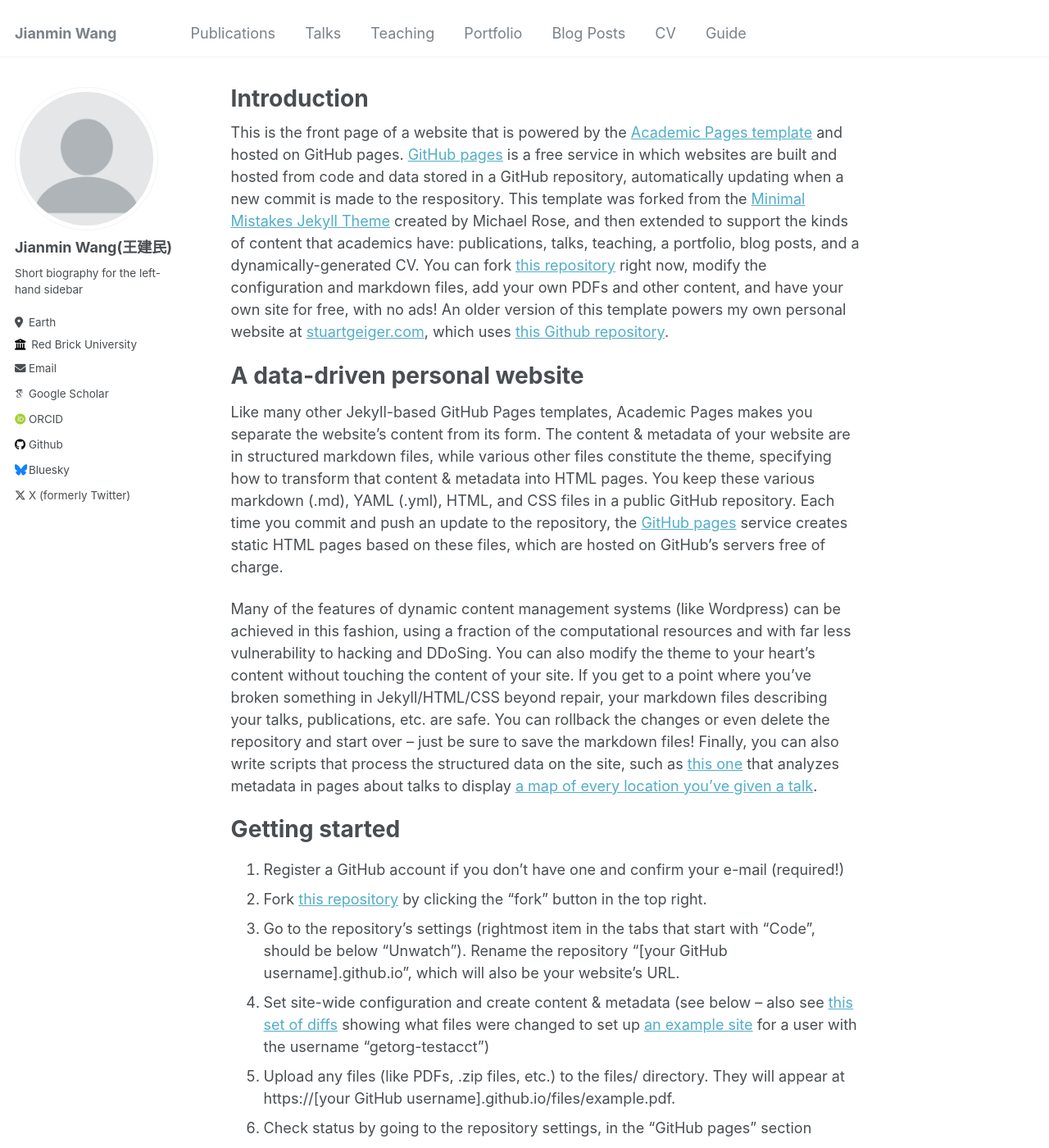
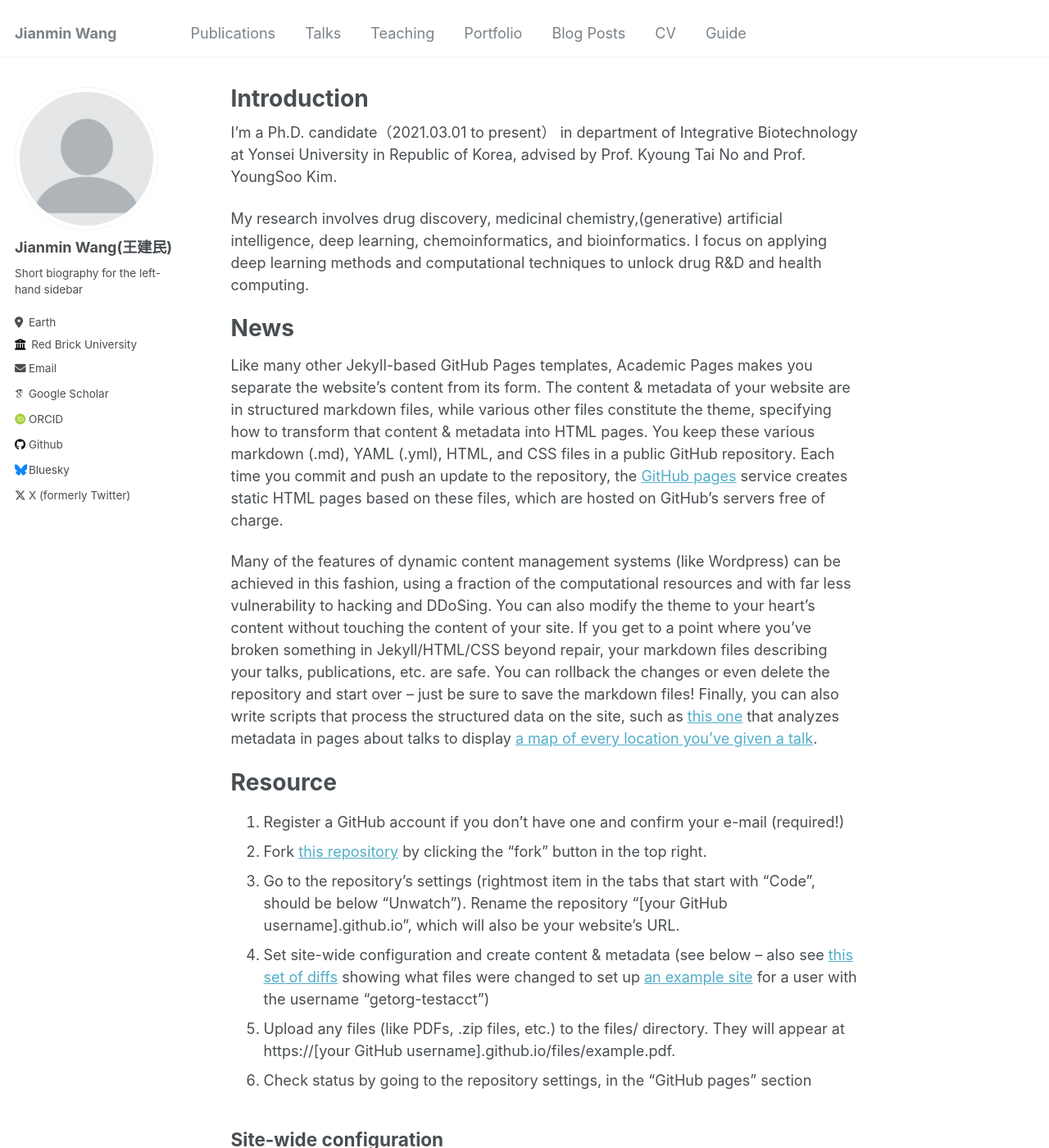
Before and after one commit to Jianmin2drugai/Jianmin2drugai.github.io, a Jekyll site: the page built from _pages/about.md, in a window 1280 px wide and 1400 px high. Shown: the whole window at 82% size. Built offline with Jekyll 4.4.1, drawn with Linux system fonts in a browser that asks for light colours; some web fonts are replaced.

Commit message:
Update about.md

```diff
--- a/_pages/about.md
+++ b/_pages/about.md
@@ -7,15 +7,17 @@ redirect_from:
   - /about.html
 ---
 
-This is the front page of a website that is powered by the [Academic Pages template](https://github.com/academicpages/academicpages.github.io) and hosted on GitHub pages. [GitHub pages](https://pages.github.com) is a free service in which websites are built and hosted from code and data stored in a GitHub repository, automatically updating when a new commit is made to the respository. This template was forked from the [Minimal Mistakes Jekyll Theme](https://mmistakes.github.io/minimal-mistakes/) created by Michael Rose, and then extended to support the kinds of content that academics have: publications, talks, teaching, a portfolio, blog posts, and a dynamically-generated CV. You can fork [this repository](https://github.com/academicpages/academicpages.github.io) right now, modify the configuration and markdown files, add your own PDFs and other content, and have your own site for free, with no ads! An older version of this template powers my own personal website at [stuartgeiger.com](http://stuartgeiger.com), which uses [this Github repository](https://github.com/staeiou/staeiou.github.io).
+I'm a Ph.D. candidate（2021.03.01 to present） in department of Integrative Biotechnology at Yonsei University in Republic of Korea, advised by Prof. Kyoung Tai No and Prof. YoungSoo Kim.
 
-A data-driven personal website
+My research involves drug discovery, medicinal chemistry,(generative) artificial intelligence, deep learning, chemoinformatics, and bioinformatics. I focus on applying deep learning methods and computational techniques to unlock drug R&D and health computing.
+
+News
 ======
 Like many other Jekyll-based GitHub Pages templates, Academic Pages makes you separate the website's content from its form. The content & metadata of your website are in structured markdown files, while various other files constitute the theme, specifying how to transform that content & metadata into HTML pages. You keep these various markdown (.md), YAML (.yml), HTML, and CSS files in a public GitHub repository. Each time you commit and push an update to the repository, the [GitHub pages](https://pages.github.com/) service creates static HTML pages based on these files, which are hosted on GitHub's servers free of charge.
 
 Many of the features of dynamic content management systems (like Wordpress) can be achieved in this fashion, using a fraction of the computational resources and with far less vulnerability to hacking and DDoSing. You can also modify the theme to your heart's content without touching the content of your site. If you get to a point where you've broken something in Jekyll/HTML/CSS beyond repair, your markdown files describing your talks, publications, etc. are safe. You can rollback the changes or even delete the repository and start over -- just be sure to save the markdown files! Finally, you can also write scripts that process the structured data on the site, such as [this one](https://github.com/academicpages/academicpages.github.io/blob/master/talkmap.ipynb) that analyzes metadata in pages about talks to display [a map of every location you've given a talk](https://academicpages.github.io/talkmap.html).
 
-Getting started
+Resource
 ======
 1. Register a GitHub account if you don't have one and confirm your e-mail (required!)
 1. Fork [this repository](https://github.com/academicpages/academicpages.github.io) by clicking the "fork" button in the top right.
```
